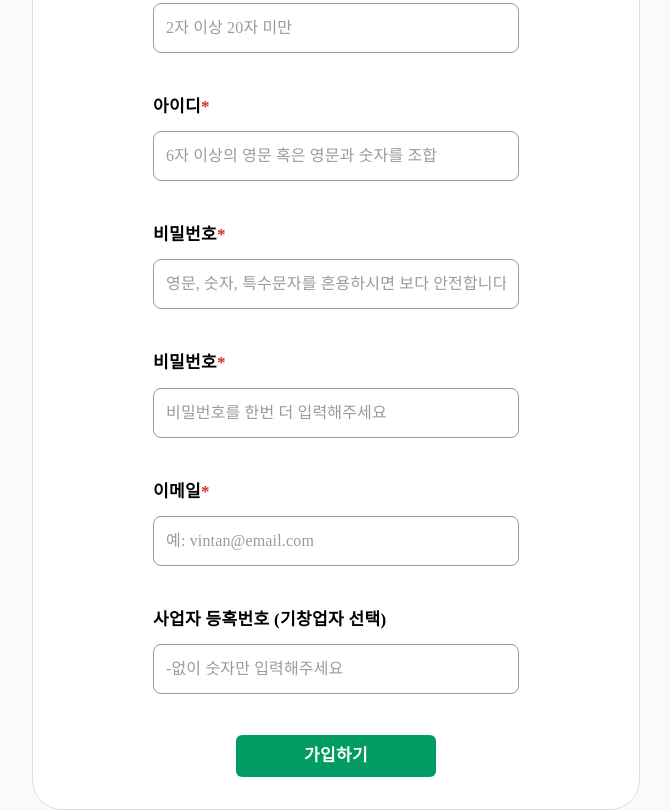
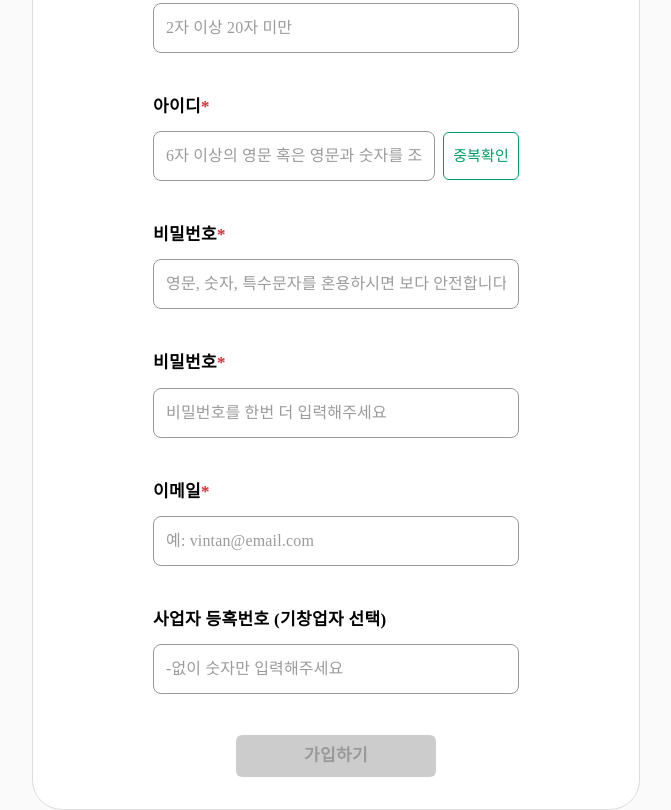
Before and after one commit to LikeLionHGU/Vintan_frontend, a React (Create React App) app: page /signup in a window 1280 px wide. Shown: the part 200-1010 px from the top of the page, without its empty margins (304-975 px from the left). Built offline with nearby package versions, Linux system fonts and the light colour scheme; no server answers; a web font is replaced by a local one.

Commit message:
feat : 아이디 중복 확인 및 validation check에 따른 가입 버튼 스타일 변화

```diff
--- a/src/api/common.js
+++ b/src/api/common.js
@@ -41,3 +41,14 @@ export const loginUser = async (formData) => {
     console.log("로그인하는데에 문제가 발생했습니다", error);
   }
 };
+
+export const checkDuplicate = async (userId) => {
+  try {
+    const url = new URL(baseUrl + userControl + `/duplicate/${userId}`);
+
+    const response = await api.get(url);
+    return response;
+  } catch (error) {
+    console.log("아이디 중복 체크하는데에 문제가 발생했습니다", error);
+  }
+};
--- a/src/components/common/LoginInput.jsx
+++ b/src/components/common/LoginInput.jsx
@@ -1,6 +1,12 @@
-import { Box, Input as MuiInput, styled, Typography } from "@mui/material";
+import {
+  Box,
+  Button,
+  Input as MuiInput,
+  styled,
+  Typography,
+} from "@mui/material";
 import React, { useId } from "react";
-import { VerticalBox } from "../../style/CommunalStyle";
+import { Horizontal, VerticalBox } from "../../style/CommunalStyle";
 export default function LoginInput({
   text,
   errorText = "에러 텍스트",
@@ -10,6 +16,9 @@ export default function LoginInput({
   value,
   onChange,
   isError = false,
+  isNeedCheck = false,
+  checkDuplicate,
+  isChecked = false,
   ...rest
 }) {
   const autoId = useId();
@@ -36,6 +45,7 @@ export default function LoginInput({
       </Typography>
 
       <VerticalBox gap={1}>
+        <Horizontal gap={1}>
           <Input
             id={inputId}
             disableUnderline
@@ -47,7 +57,18 @@ export default function LoginInput({
             inputProps={{ "aria-required": isEssential ? "true" : undefined }}
             {...rest}
           />
-
+          {isNeedCheck && (
+            <CheckButton
+              sx={{ height: "48px", padding: "8px 0" }}
+              onClick={checkDuplicate}
+              isChecked={isChecked}
+            >
+              <Typography variant="body2">
+                {isChecked ? "확인완료" : "중복확인"}
+              </Typography>
+            </CheckButton>
+          )}
+        </Horizontal>
         <Typography
           variant="caption2"
           sx={{
@@ -82,3 +103,13 @@ const Input = styled(MuiInput, {
     outlineOffset: "-1px",
   },
 }));
+
+const CheckButton = styled(Button, {
+  shouldForwardProp: (prop) => prop !== "isChecked",
+})(({ theme, isChecked }) => ({
+  borderRadius: "6px",
+  background: isChecked ? "#EFEFEF" : "transparent",
+  border: `1px solid ${isChecked ? "#999" : "#009C64"}`,
+  width: "100px",
+  color: isChecked ? "#999" : "#009C64",
+}));
--- a/src/page/Signup.jsx
+++ b/src/page/Signup.jsx
@@ -4,12 +4,13 @@ import styled from "@emotion/styled";
 import { Vertical, VerticalBox } from "../style/CommunalStyle";
 import { Button, Typography } from "@mui/material";
 import { isValidUserData } from "../utils/function";
-import { signupUser } from "../api/common";
+import { checkDuplicate, signupUser } from "../api/common";
 import { useNavigate } from "react-router-dom";
 
 export default function Signup() {
   const [formData, setFormData] = useState({
     id: "",
+    idConfirm: false,
     name: "",
     password: "",
     passWordConfirm: "",
@@ -17,15 +18,33 @@ export default function Signup() {
     businessNumber: null,
   });
   const [errors, setErrors] = useState({});
+  const [isAllValid, setIsAllValid] = useState(false);
   const navigate = useNavigate();
 
   const handleChange = (field) => (e) => {
     const value = e.target.value;
-    setFormData((prev) => ({ ...prev, [field]: value }));
+    if (field === "id") {
+      setFormData((prev) => ({ ...prev, [field]: value, idConfirm: false }));
+    } else {
+      setFormData((prev) => ({ ...prev, [field]: value }));
+    }
+  };
+
+  const handleCheckButton = async () => {
+    const { id } = formData;
+    const response = await checkDuplicate(id);
+    if (response.data?.isDuplicated === 1) {
+      setErrors((prev) => ({
+        ...prev,
+        id: "이미 사용되고 있는 아이디 입니다",
+      }));
+    } else {
+      setFormData((prev) => ({ ...prev, idConfirm: true }));
+    }
   };
 
   const handleSubmitBtn = async () => {
-    const { passWordConfirm, ...rest } = formData;
+    const { passWordConfirm, idConfirm, ...rest } = formData;
 
     const data = {
       ...rest,
@@ -40,6 +59,9 @@ export default function Signup() {
 
   useMemo(() => {
     setErrors(isValidUserData(formData));
+    const isValid = Object.keys(isValidUserData(formData)).length === 0;
+
+    setIsAllValid(isValid && formData.idConfirm);
   }, [formData]);
 
   return (
@@ -57,6 +79,7 @@ export default function Signup() {
           isError={Boolean(errors.name)}
           errorText={errors.name}
         />
+
         <LoginInput
           text={"아이디"}
           isEssential={true}
@@ -65,7 +88,11 @@ export default function Signup() {
           onChange={handleChange("id")}
           isError={Boolean(errors.id)}
           errorText={errors.id}
+          isNeedCheck={true}
+          checkDuplicate={handleCheckButton}
+          isChecked={formData.idConfirm}
         />
+
         <LoginInput
           text={"비밀번호"}
           isEssential={true}
@@ -107,7 +134,7 @@ export default function Signup() {
         />
 
         {/* Submit Button */}
-        <SubmitButton onClick={handleSubmitBtn}>
+        <SubmitButton onClick={handleSubmitBtn} isAllValid={isAllValid}>
           <Typography variant="h2">가입하기</Typography>
         </SubmitButton>
       </Container>
@@ -125,9 +152,11 @@ const Container = styled(VerticalBox)(({ theme }) => ({
   backgroundColor: "#ffffff",
 }));
 
-const SubmitButton = styled(Button)(({ theme }) => ({
-  backgroundColor: theme.palette.primary02.main,
-  color: "#ffffff",
+const SubmitButton = styled(Button, {
+  shouldForwardProp: (prop) => prop !== "isAllValid",
+})(({ theme, isAllValid }) => ({
+  backgroundColor: isAllValid ? "#009C64" : "#CCC",
+  color: isAllValid ? "#fff" : "#999",
   borderRadius: "6px",
   width: "200px",
   padding: "8px 20px",
```
Lines whose indentation alone changed are shown as unchanged.
